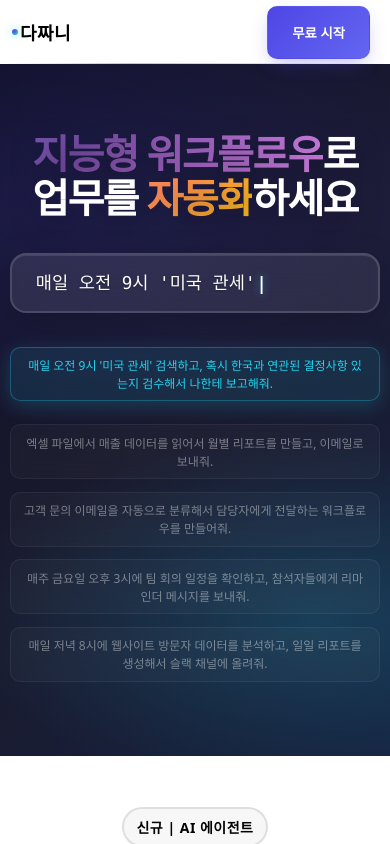
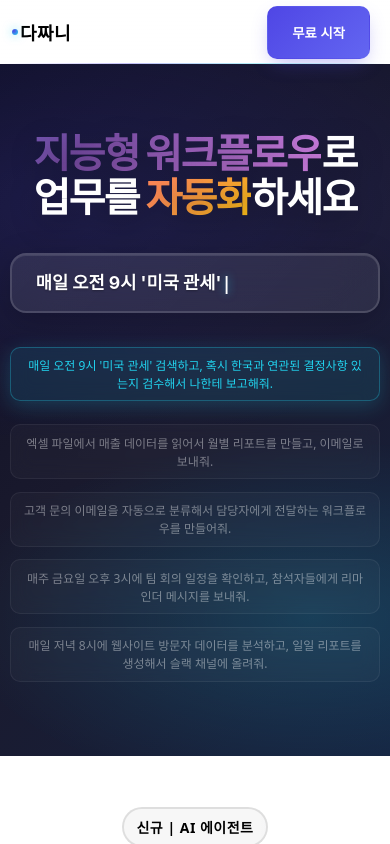
Before and after one commit to aivleOneLoveCode/frontend, a Vue app: page / in a window 390 px wide. Built offline with nearby package versions, Linux system fonts and the light colour scheme.

Commit message:
chore: welcome 페이지 타이포그래피 수정

```diff
--- a/src/components/sidebar/ChatItem.vue
+++ b/src/components/sidebar/ChatItem.vue
@@ -68,7 +68,7 @@ const handleRename = () => {
 
 const handleDelete = () => {
   closeDropdown()
-  emit('delete', props.chatItem.id)
+  emit('delete', Number(props.chatItem.id))
 }
 </script>
 
--- a/src/views/Home.vue
+++ b/src/views/Home.vue
@@ -29,7 +29,7 @@
     <!-- 워크플로우 패널 -->
     <WorkflowPanel
       v-if="isAuthenticated && workflowPanelOpen"
-      :selectedWorkflow="selectedWorkflow"
+      :selectedWorkflow="selectedWorkflow as WorkflowItem"
       :workflowPanelWidth="workflowPanelWidth"
       @close-panel="closeWorkflowPanelGlobally"
       @start-resize="startResize"
--- a/src/views/Welcome.vue
+++ b/src/views/Welcome.vue
@@ -609,6 +609,9 @@ const goToLogin = () => {
   font-weight: 900;
   letter-spacing: -0.04em;
   text-shadow: 0 10px 30px rgba(0,0,0,0.3);
+  -webkit-font-smoothing: antialiased;
+  -moz-osx-font-smoothing: grayscale;
+  font-family: 'Pretendard', -apple-system, BlinkMacSystemFont, 'Segoe UI', 'Roboto', 'Helvetica Neue', Arial, sans-serif;
 }
 
 .gradient-text {
@@ -689,15 +692,17 @@ const goToLogin = () => {
 
 .typing-text {
   font-size: 1.4rem;
-  font-weight: 500;
+  font-weight: 700;
   color: #fff;
   white-space: nowrap;
   overflow: hidden;
   text-overflow: ellipsis;
   max-width: calc(100% - 4rem);
-  font-family: 'Monaco', 'Menlo', 'Ubuntu Mono', monospace;
+  font-family: 'Pretendard', -apple-system, BlinkMacSystemFont, 'Segoe UI', sans-serif;
   line-height: 1.4;
   text-shadow: 0 1px 2px rgba(0,0,0,0.3);
+  -webkit-font-smoothing: antialiased;
+  -moz-osx-font-smoothing: grayscale;
 }
 
 .cursor {
@@ -1414,6 +1419,7 @@ const goToLogin = () => {
 
   .typing-text {
     font-size: 1.3rem;
+    font-weight: 700;
   }
 
   .cursor {
@@ -1492,6 +1498,7 @@ const goToLogin = () => {
 
   .typing-text {
     font-size: 1.1rem;
+    font-weight: 700;
   }
 
   .cursor {
```
